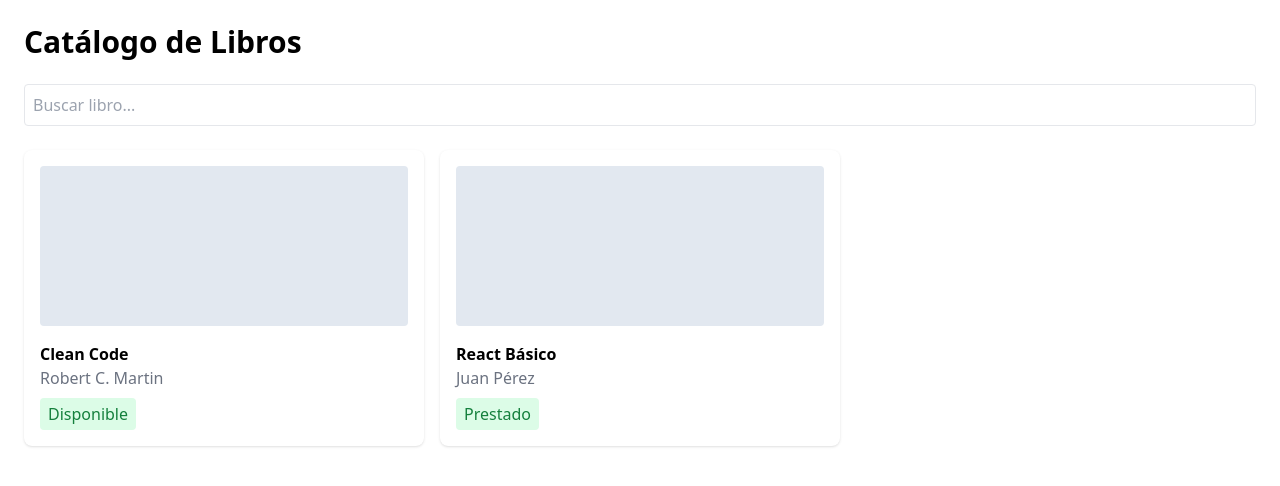
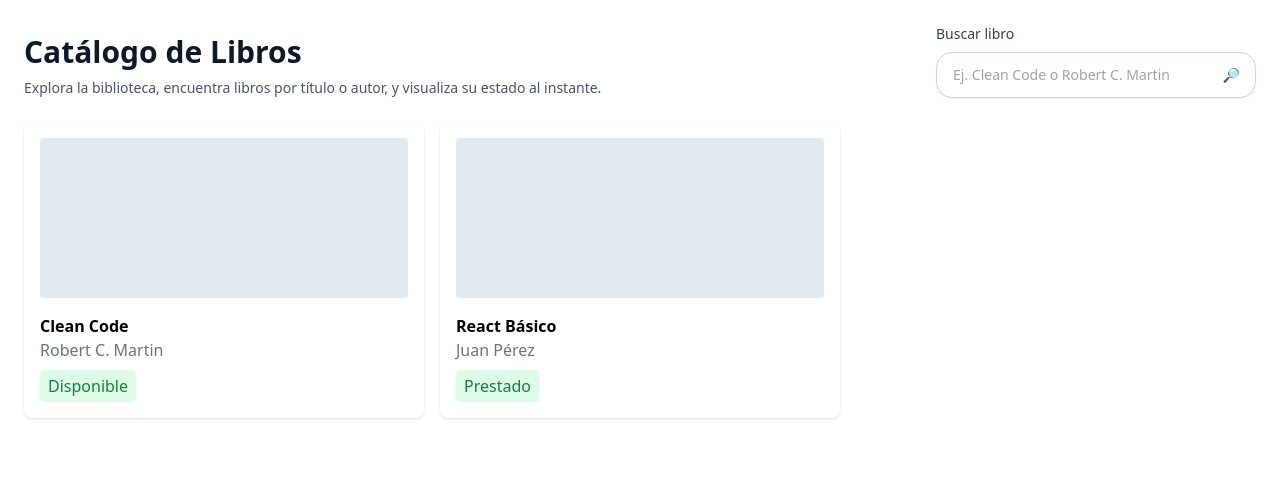
Before and after one commit to Drift303/Bibliotecas-App, a React (Vite) app: page /catalog in a window 1280 px wide. Shown: the top 486 px of the page. Built offline with nearby package versions, Linux system fonts and the light colour scheme.

Commit message:
Se agrega buscador de libros en catálogo

```diff
--- a/src/student/Catalog.tsx
+++ b/src/student/Catalog.tsx
@@ -1,6 +1,8 @@
+import { useMemo, useState } from "react";
 import BookCard from "../cards/BookCard";
 
 export default function Catalog() {
+  const [searchText, setSearchText] = useState("");
 
   const books = [
     {
@@ -17,26 +19,65 @@ export default function Catalog() {
     }
   ];
 
+  const filteredBooks = useMemo(() => {
+    const query = searchText.trim().toLowerCase();
+    if (!query) {
+      return books;
+    }
+
+    return books.filter((book) => {
+      return (
+        book.title.toLowerCase().includes(query) ||
+        book.author.toLowerCase().includes(query)
+      );
+    });
+  }, [books, searchText]);
+
   return (
     <div className="p-6">
+      <div className="mb-6 flex flex-col gap-4 md:flex-row md:items-end md:justify-between">
+        <div>
+          <h1 className="text-3xl font-bold text-slate-900 mb-2">
+            Catálogo de Libros
+          </h1>
+          <p className="text-sm text-slate-600 max-w-2xl">
+            Explora la biblioteca, encuentra libros por título o autor, y visualiza su estado al instante.
+          </p>
+        </div>
 
-      <h1 className="text-3xl font-bold mb-6">
-        Catálogo de Libros
-      </h1>
+        <div className="w-full md:w-80">
+          <label className="block text-sm font-medium text-slate-700 mb-2" htmlFor="search">
+            Buscar libro
+          </label>
+          <div className="relative">
+            <input
+              id="search"
+              value={searchText}
+              onChange={(event) => setSearchText(event.target.value)}
+              type="text"
+              placeholder="Ej. Clean Code o Robert C. Martin"
+              className="w-full rounded-2xl border border-slate-300 bg-white px-4 py-3 pr-12 text-sm text-slate-900 shadow-sm outline-none transition focus:border-sky-500 focus:ring-2 focus:ring-sky-100"
+            />
+            <span className="pointer-events-none absolute right-4 top-1/2 -translate-y-1/2 text-slate-400 text-sm">
+              🔎
+            </span>
+          </div>
+        </div>
+      </div>
 
-      <input
-        type="text"
-        placeholder="Buscar libro..."
-        className="w-full border rounded p-2 mb-6"
-      />
-
-      <div className="grid md:grid-cols-3 gap-4">
-        {books.map((book) => (
-          <BookCard
-            key={book.id}
-            book={book}
-          />
-        ))}
+      <div className="grid gap-4 sm:grid-cols-2 xl:grid-cols-3">
+        {filteredBooks.length > 0 ? (
+          filteredBooks.map((book) => (
+            <BookCard key={book.id} book={book} />
+          ))
+        ) : (
+          <div className="col-span-full rounded-3xl border border-dashed border-slate-300 bg-slate-50 p-8 text-center text-slate-700">
+            <p className="text-lg font-semibold">No se encontraron libros</p>
+            <p className="mt-2 text-sm text-slate-500">
+              Prueba con otro título, autor o palabra clave.
+            </p>
+          </div>
+        )}
       </div>
 
     </div>
```
